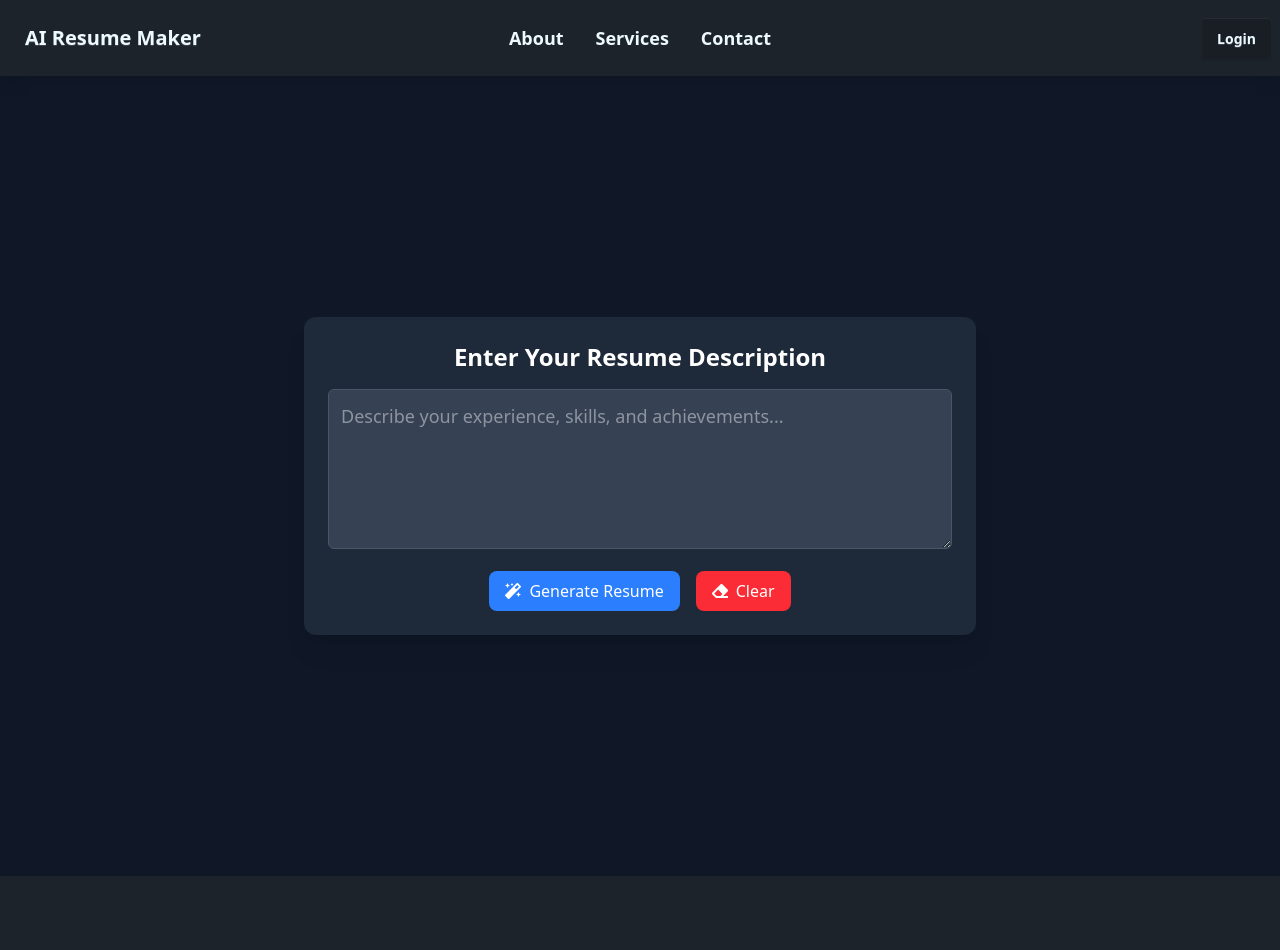
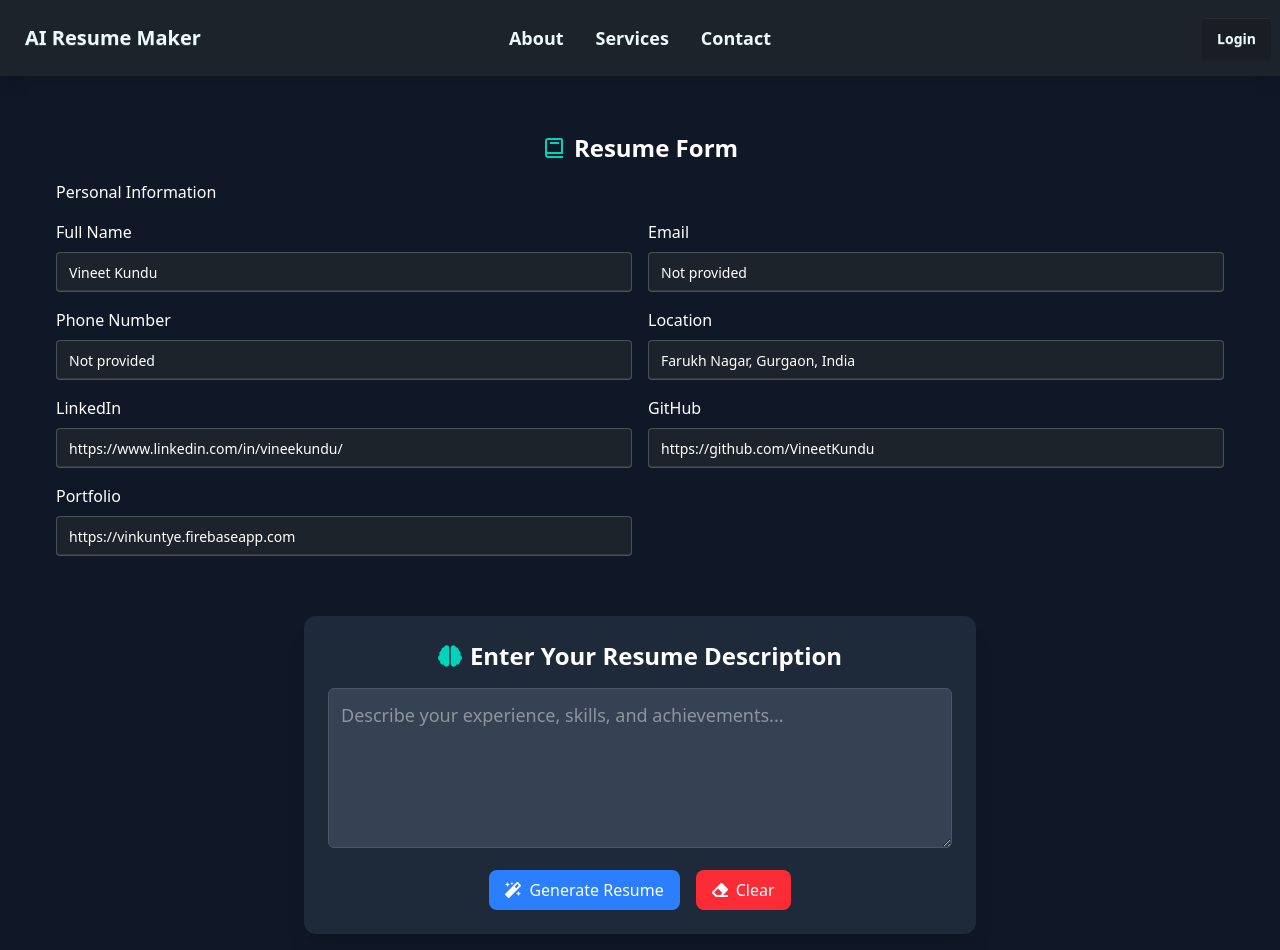
Before and after one commit to KunduVineet/AI-Resume-Generation, a React (Vite) app in the folder resume_frontend/: page /generate-resume in a window 1280 px wide. Before the commit the page ends 876 px from the top, so only its background shows below. Built offline with nearby package versions, Linux system fonts and the light colour scheme.

Commit message:
Resume Form data Personal Information done

```diff
--- a/resume_frontend/src/pages/GenerateResume.jsx
+++ b/resume_frontend/src/pages/GenerateResume.jsx
@@ -1,12 +1,38 @@
 import { useState } from "react";
 import toast from "react-hot-toast";
-import { FaMagic, FaEraser } from "react-icons/fa";
+import { FaMagic, FaEraser, FaBrain } from "react-icons/fa";
+import { BiBook } from "react-icons/bi";
 import { getResume } from "../api/ResumeService";
 
 
 const GenerateResume = () => {
   const [description, setDescription] = useState("");
   const [loading, setLoading] = useState(false);
+
+  const handleInputChange = (e) => {
+    const { name, value } = e.target;
+    setData((prevData) => ({
+      ...prevData,
+      personalInformation: {
+        ...prevData.personalInformation,
+        [name]: value,
+      },
+    }));
+  };
+
+  const [data, setData] = useState({
+    "personalInformation": {
+        "fullName": "Vineet Kundu",
+        "email": "Not provided",
+        "phoneNumber": "Not provided",
+        "location": "Farukh Nagar, Gurgaon, India",
+        "linkedin": "https://www.linkedin.com/in/vineekundu/",
+        "github": "https://github.com/VineetKundu",
+        "portfolio": "https://vinkuntye.firebaseapp.com",
+        "resume": "Not provided"
+    },
+
+  });
 
   const handleGenerate = async () => {
     try {
@@ -39,10 +65,12 @@ const GenerateResume = () => {
     }
   }
 
-  return (
-    <div className="flex items-center justify-center min-h-screen bg-gray-900 text-white p-4">
+  function ShowInputField() {
+    return(
       <div className="w-full max-w-2xl p-6 bg-gray-800 shadow-xl rounded-xl text-center">
-        <h1 className="text-2xl font-bold mb-4">Enter Your Resume Description</h1>
+      <h1 className="text-2xl font-bold mb-4 flex items-center justify-center gap-2">
+        <FaBrain className="text-accent"></FaBrain>Enter Your Resume Description
+        </h1>
       <textarea
         disabled={loading}
         value={description}
@@ -67,6 +95,112 @@ const GenerateResume = () => {
         </button>
       </div>
     </div>
+    )
+  }
+
+  function ShowForm() {
+
+
+    return (
+      <div className="w-full p-10">
+        <h1 className="text-2xl font-bold mb-4 flex items-center justify-center gap-2">
+          <BiBook className="text-accent" /> Resume Form
+        </h1>
+
+        <div>
+          <p className="mb-4">Personal Information</p>
+
+          <div className="grid grid-cols-12 gap-4">
+            <div className="col-span-12 lg:col-span-6">
+              <label htmlFor="name" className="block mb-2">Full Name</label>
+              <input
+                type="text"
+                name="fullName"
+                placeholder="Enter Name"
+                value={data.personalInformation.fullName}
+                onChange={handleInputChange}
+                className="input w-full"
+              />
+            </div>
+            <div className="col-span-12 lg:col-span-6">
+              <label htmlFor="email" className="block mb-2">Email</label>
+              <input
+                type="text"
+                name="email"
+                placeholder="Enter Email"
+                value={data.personalInformation.email}
+                onChange={handleInputChange}
+                className="input w-full"
+              />
+            </div>
+            <div className="col-span-12 lg:col-span-6">
+              <label htmlFor="phoneNumber" className="block mb-2">Phone Number</label>
+              <input
+                type="text"
+                name="phoneNumber"
+                placeholder="Enter Phone Number"
+                value={data.personalInformation.phoneNumber}
+                onChange={handleInputChange}
+                className="input w-full"
+              />
+            </div>
+            <div className="col-span-12 lg:col-span-6">
+              <label htmlFor="location" className="block mb-2">Location</label>
+              <input
+                type="text"
+                name="location"
+                placeholder="Enter Location"
+                value={data.personalInformation.location}
+                onChange={handleInputChange}
+                className="input w-full"
+              />
+            </div>
+            <div className="col-span-12 lg:col-span-6">
+              <label htmlFor="linkedin" className="block mb-2">LinkedIn</label>
+              <input
+                type="text"
+                name="linkedin"
+                placeholder="Enter LinkedIn URL"
+                value={data.personalInformation.linkedin}
+                onChange={handleInputChange}
+                className="input w-full"
+              />
+            </div>
+            <div className="col-span-12 lg:col-span-6">
+              <label htmlFor="github" className="block mb-2">GitHub</label>
+              <input
+                type="text"
+                name="github"
+                placeholder="Enter GitHub URL"
+                value={data.personalInformation.github}
+                onChange={handleInputChange}
+                className="input w-full"
+              />
+            </div>
+
+            <div className="col-span-12 lg:col-span-6">
+              <label htmlFor="portfolio" className="block mb-2">Portfolio</label>
+              <input
+                type="text"
+                name="portfolio"
+                placeholder="Enter Portfolio URL"
+                value={data.personalInformation.portfolio}
+                onChange={handleInputChange}
+                className="input w-full"
+              />
+            </div>
+          </div>
+        </div>
+      </div>
+    );
+  }
+
+  return (
+    <div className="flex flex-col gap-5 items-center justify-center min-h-screen bg-gray-900 text-white p-4">
+      {
+        ShowForm()
+      }
+     {ShowInputField()}
     </div>
   );
 }
```
Lines whose indentation alone changed are shown as unchanged.
